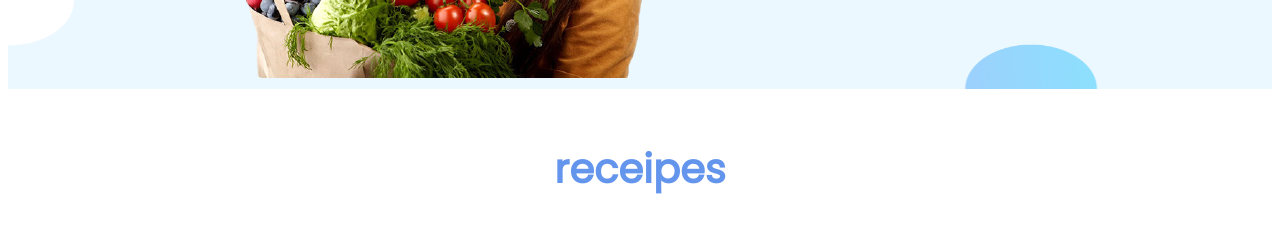
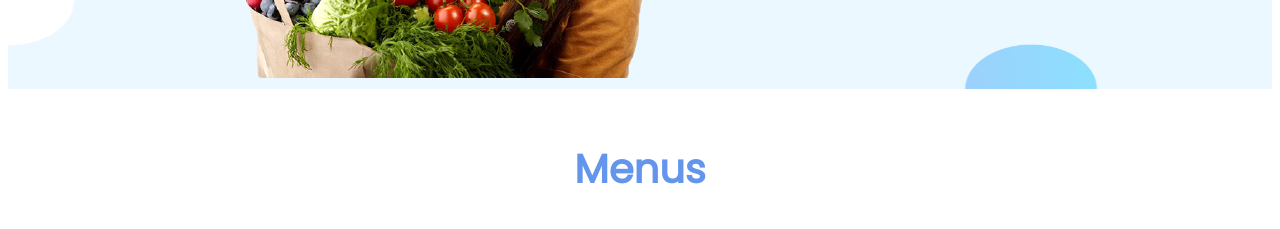
Before and after one commit to UmmayTakida/food-network-repo, a plain HTML site: page index.html in a window 1280 px wide. Shown: the part 920-1149 px from the top of the page. Drawn offline with Linux system fonts and the light colour scheme.

Commit message:
some change added

```diff
--- a/index.html
+++ b/index.html
@@ -52,7 +52,7 @@
         <div>
             <div>
                 <div>
-                    <h1 id="receipe">receipes</h1>
+                    <h1 id="receipe">Menus</h1>
                 </div>
                 <div class="rep-title">
                     <p>diet food (or dietetic food) refers to any food or beverage whose recipe is alter to reduce
```
